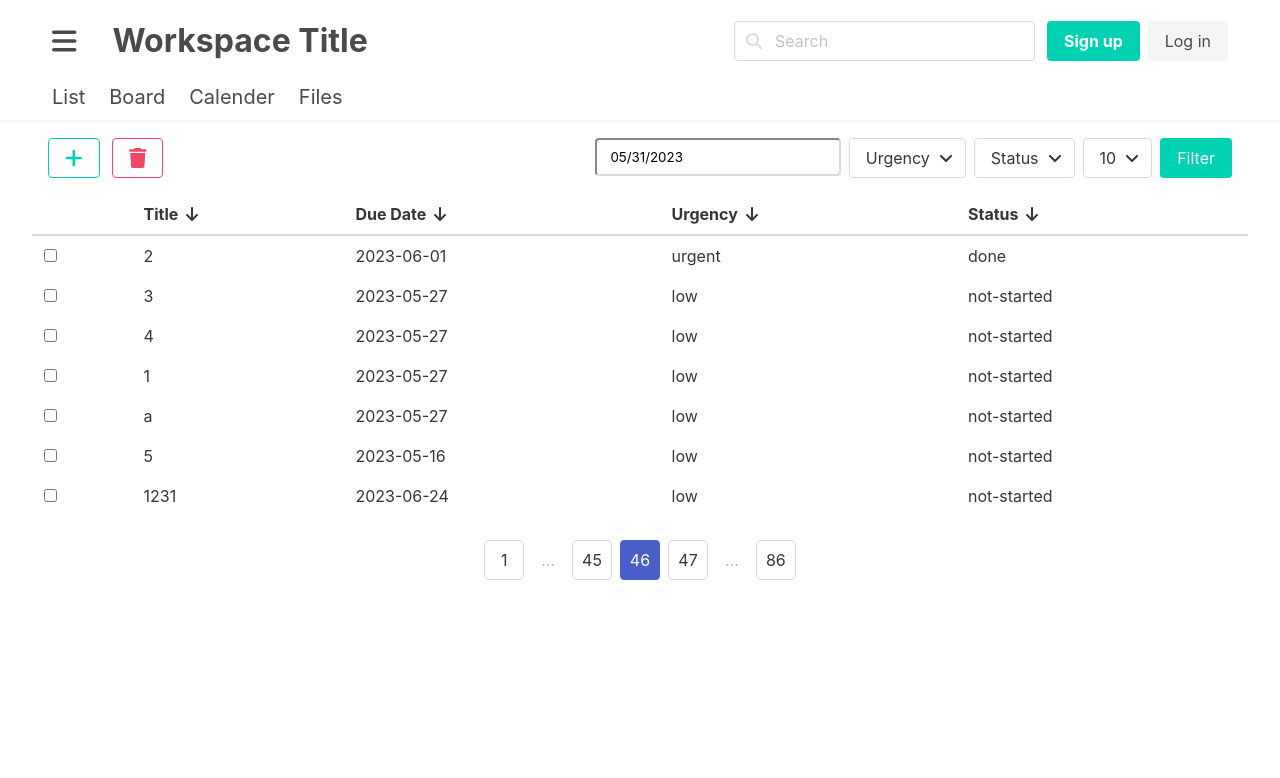
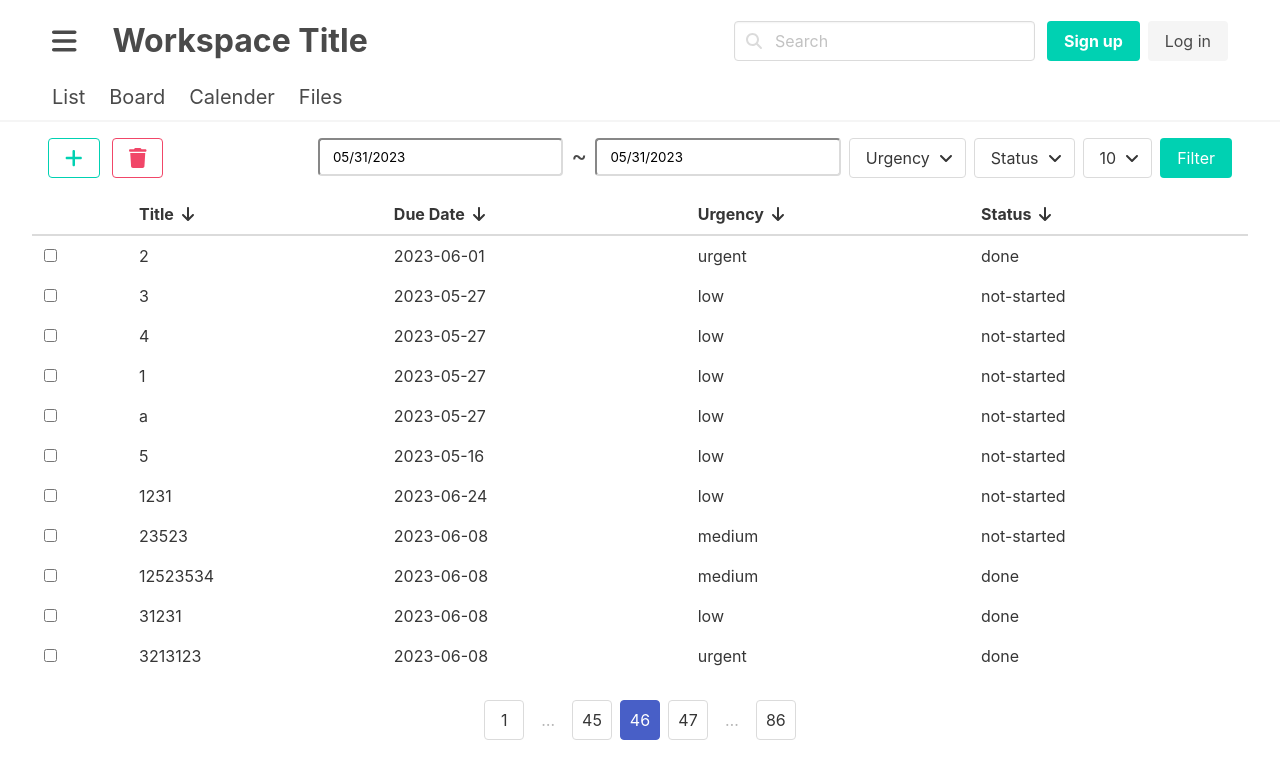
Before and after one commit to kiho2736/Todo-list-App, a React (Create React App) app: page / in a window 1280 px wide. Shown: the top 778 px of the page. Built offline with nearby package versions, Linux system fonts and the light colour scheme; data requests are answered from the project's data file.

Commit message:
Add date picker for filtering todos from start to end dates

```diff
--- a/db.json
+++ b/db.json
@@ -55,6 +55,38 @@
       "urgency": "low",
       "status": "not-started",
       "id": 8
+    },
+    {
+      "title": "23523",
+      "description": "423421414",
+      "dueDate": "2023-06-08T03:59:29.174Z",
+      "urgency": "medium",
+      "status": "not-started",
+      "id": 9
+    },
+    {
+      "title": "12523534",
+      "description": "24124124",
+      "dueDate": "2023-06-08T03:59:36.606Z",
+      "urgency": "medium",
+      "status": "done",
+      "id": 10
+    },
+    {
+      "title": "31231",
+      "description": "4124124",
+      "dueDate": "2023-06-08T03:59:42.730Z",
+      "urgency": "low",
+      "status": "done",
+      "id": 11
+    },
+    {
+      "title": "3213123",
+      "description": "1221212314132",
+      "dueDate": "2023-06-08T03:59:51.079Z",
+      "urgency": "urgent",
+      "status": "done",
+      "id": 12
     }
   ]
 }
--- a/src/components/TodoActions.css
+++ b/src/components/TodoActions.css
@@ -15,6 +15,7 @@
 
 .filter {
   margin-right: 0.5rem;
+  display: flex;
 }
 
 .filter:last-child {
@@ -30,3 +31,8 @@
   border-radius: 4px;
   border-color: #dbdbdb;
 }
+
+.datepicker-tilde {
+  font-size: 1.5rem;
+  padding: 0 0.5rem;
+}
--- a/src/components/TodoActions.js
+++ b/src/components/TodoActions.js
@@ -12,6 +12,10 @@ import TodosContext from "../context/todos";
 import DatePicker from "react-datepicker";
 
 function TodoActions() {
+  const [startDate, setStartDate] = useState(new Date());
+  const [endDate, setEndDate] = useState(new Date());
+  const [urgency, setUrgency] = useState("low");
+  const [status, setStatus] = useState("not-started");
   const [openFilterUrgency, setOpenFilterUrgency] = useState(false);
   const [openFilterStatus, setOpenFilterStatus] = useState(false);
 
@@ -39,66 +43,26 @@ function TodoActions() {
     setOpenFilterUrgency(!openFilterUrgency);
   };
 
-  // Filter Urgency
-  const handleFilterLowUrgency = () => {
-    const updatedTodos = currentTodos.filter((todo) => {
-      return todo.urgency === "low";
-    });
-
-    setTodos(updatedTodos);
-  };
-
-  const handleFilterMediumUrgency = () => {
-    const updatedTodos = currentTodos.filter((todo) => {
-      return todo.urgency === "medium";
-    });
-
-    setTodos(updatedTodos);
-  };
-
-  const handleFilterUrgentUrgency = () => {
-    const updatedTodos = currentTodos.filter((todo) => {
-      return todo.urgency === "urgent";
-    });
-
-    setTodos(updatedTodos);
-  };
-
-  const handleResetFilterUrgent = () => {
-    setTodos(currentTodos);
-  };
-
   const handleOpenFilterStatus = () => {
     setOpenFilterStatus(!openFilterStatus);
   };
 
-  // Filter status
-  const handleFilterNotStartedStatus = () => {
-    const updatedTodos = currentTodos.filter((todo) => {
-      return todo.status === "not-started";
-    });
+  const handleFilterClick = () => {
+    let filterUrgency = currentTodos;
+    if (urgency !== "none") {
+      filterUrgency = currentTodos.filter((todo) => {
+        return todo.urgency === urgency;
+      });
+    }
 
-    setTodos(updatedTodos);
-  };
+    let filterStatus = filterUrgency;
+    if (status !== "none") {
+      filterStatus = filterUrgency.filter((todo) => {
+        return todo.status === status;
+      });
+    }
 
-  const handleFilterProgressingStatus = () => {
-    const updatedTodos = currentTodos.filter((todo) => {
-      return todo.status === "progressing";
-    });
-
-    setTodos(updatedTodos);
-  };
-
-  const handleFilterDoneStatus = () => {
-    const updatedTodos = currentTodos.filter((todo) => {
-      return todo.status === "done";
-    });
-
-    setTodos(updatedTodos);
-  };
-
-  const handleResetStatus = () => {
-    setTodos(currentTodos);
+    setTodos(filterStatus);
   };
 
   return (
@@ -121,10 +85,25 @@ function TodoActions() {
       <div className="filters-container">
         <div className="filter">
           <DatePicker
-            id="newDueDate"
-            selected={new Date()}
+            selected={startDate}
+            onChange={(date) => setStartDate(date)}
+            selectsStart
+            startDate={startDate}
+            endDate={endDate}
+            dateFormat="MM/dd/yyyy"
             className="datepicker"
           />
+          <span className="datepicker-tilde">~</span>
+          <DatePicker
+            selected={endDate}
+            onChange={(date) => setEndDate(date)}
+            selectsEnd
+            startDate={startDate}
+            endDate={endDate}
+            minDate={startDate}
+            dateFormat="MM/dd/yyyy"
+            className="datepicker"
+          ></DatePicker>
         </div>
 
         <div
@@ -145,23 +124,23 @@ function TodoActions() {
           </div>
           <div className="dropdown-menu" id="dropdown-menu" role="menu">
             <div className="dropdown-content">
-              <div className="dropdown-item" onClick={handleFilterLowUrgency}>
+              <div className="dropdown-item" onClick={() => setUrgency("low")}>
                 LOW
               </div>
               <div
                 className="dropdown-item"
-                onClick={handleFilterMediumUrgency}
+                onClick={() => setUrgency("medium")}
               >
                 MEDIUM
               </div>
               <div
                 className="dropdown-item"
-                onClick={handleFilterUrgentUrgency}
+                onClick={() => setUrgency("urgent")}
               >
                 URGENT
               </div>
               <hr className="dropdown-divider" />
-              <div className="dropdown-item" onClick={handleResetFilterUrgent}>
+              <div className="dropdown-item" onClick={() => setUrgency("none")}>
                 NONE
               </div>
             </div>
@@ -188,21 +167,35 @@ function TodoActions() {
             <div className="dropdown-content">
               <div
                 className="dropdown-item"
-                onClick={handleFilterNotStartedStatus}
+                onClick={() => {
+                  setStatus("not-started");
+                }}
               >
                 NOT STARTED
               </div>
               <div
                 className="dropdown-item"
-                onClick={handleFilterProgressingStatus}
+                onClick={() => {
+                  setStatus("progressing");
+                }}
               >
                 PROGRESSING
               </div>
-              <div className="dropdown-item" onClick={handleFilterDoneStatus}>
+              <div
+                className="dropdown-item"
+                onClick={() => {
+                  setStatus("done");
+                }}
+              >
                 DONE
               </div>
               <hr className="dropdown-divider" />
-              <div className="dropdown-item" onClick={handleResetStatus}>
+              <div
+                className="dropdown-item"
+                onClick={() => {
+                  setStatus("none");
+                }}
+              >
                 NONE
               </div>
             </div>
@@ -232,7 +225,9 @@ function TodoActions() {
             </div>
           </div>
         </div>
-        <button className="button is-primary">Filter</button>
+        <button className="button is-primary" onClick={handleFilterClick}>
+          Filter
+        </button>
       </div>
     </div>
   );
```
